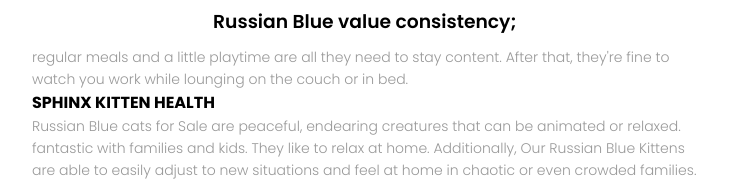
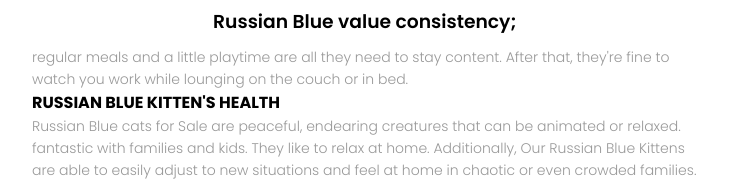
Before and after one commit to Achavibes/russianblue, a plain HTML site: page blog.html in a window 1280 px wide. Shown: the part 1792-1973 px from the top of the page, without its empty margins (96-825 px from the left). Drawn offline with Linux system fonts and the light colour scheme.

Commit message:
Update blog.html

```diff
--- a/blog.html
+++ b/blog.html
@@ -71,7 +71,7 @@ russian blue kittens for sale tampa, russian blue kittens for sale 2016, russian
         <h2>Russian Blue Kittens - Russian Blue kitten </h2>
          <p>Russian Blue cats are renowned for their composure, manners, and docility. Despite the fact that they are adorable cats, they can be selective in who they express their love to. Given that they are quiet cats, they favor peaceful environments. They are not advised for use in noisy areas as a result. However, they can be great companions for older people or single people who don't mind spending some time alone.</p>
             <h3>Russian Blue value consistency;</h3> <p>regular meals and a little playtime are all they need to stay content. After that, they're fine to watch you work while lounging on the couch or in bed.</p>
-         <h4>SPHINX KITTEN HEALTH</h4>
+         <h4>RUSSIAN BLUE KITTEN'S HEALTH</h4>
             <p>Russian Blue cats for Sale are peaceful, endearing creatures that can be animated or relaxed. fantastic with families and kids. They like to relax at home. Additionally, Our Russian Blue Kittens are able to easily adjust to new situations and feel at home in chaotic or even crowded families. They are unconcerned if the house is crowded or if children are playing around. Create a quiet area in your home where they can go when they need some alone.</p>
          <h5> Our Russian Blue Kittens for Sale are proud to have tested negative for the following diseases and parasites:</h5>
             <p>HCM (heart condition)</p>
```
